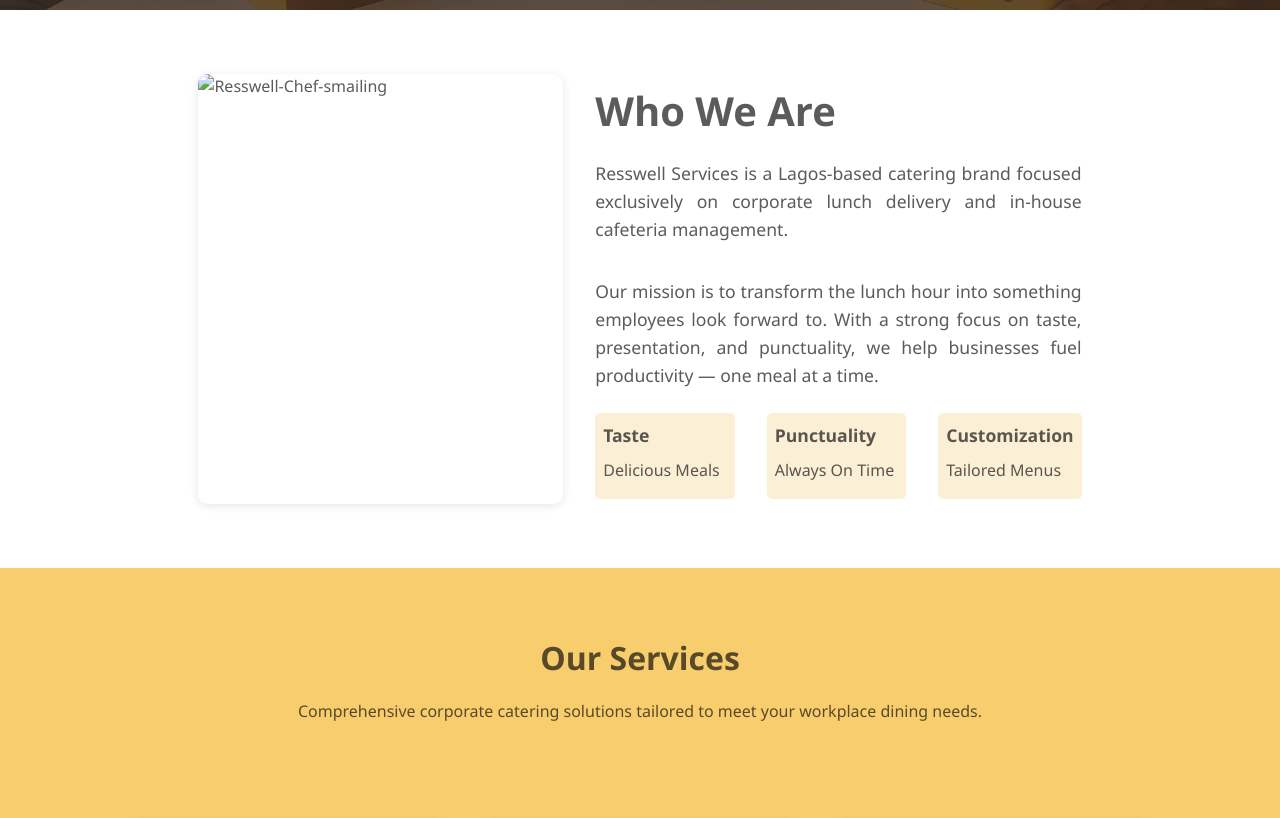
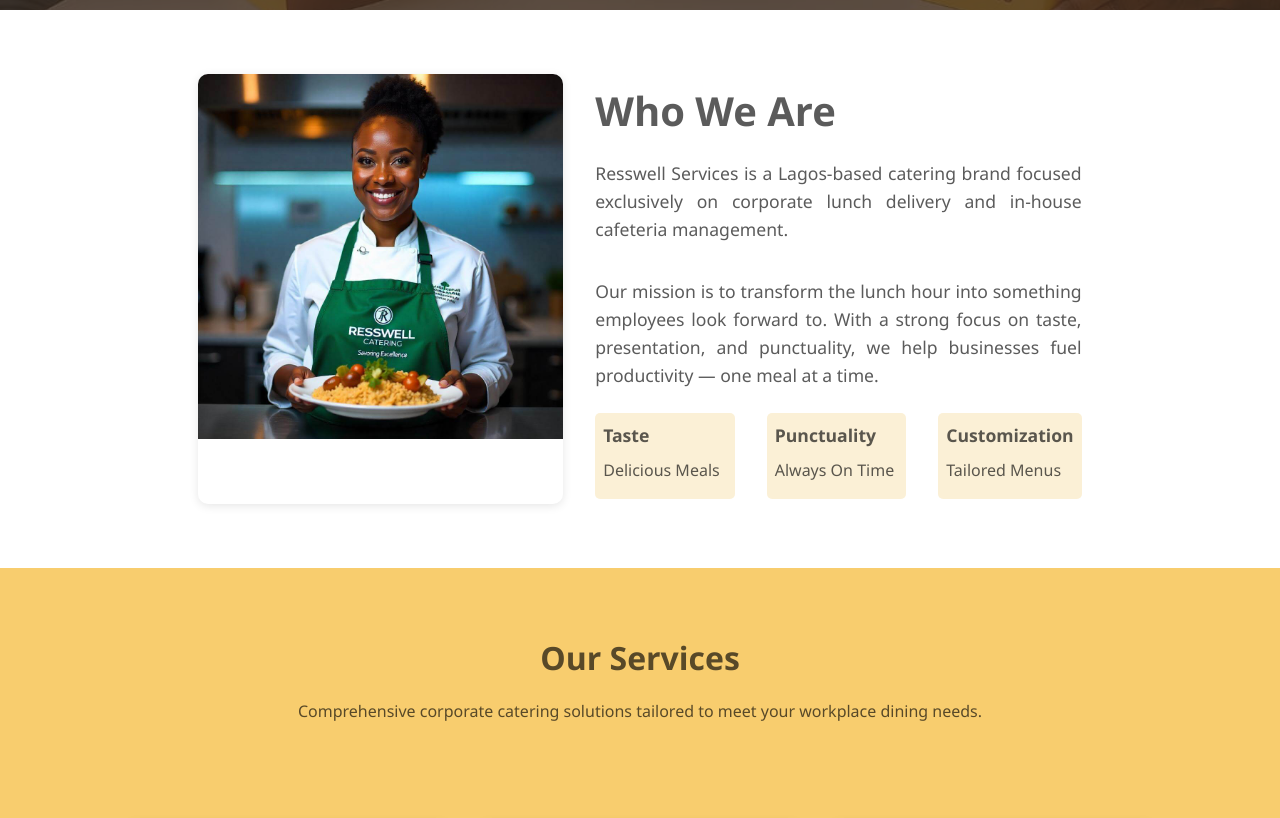
Before and after one commit to anyiamvictor/resswellservices, a plain HTML site: page index.html in a window 1280 px wide. Shown: the part 910-1728 px from the top of the page. Drawn offline with nearby package versions, Linux system fonts and the light colour scheme.

Commit message:
finalizing site with touhups in css

```diff
--- a/index.html
+++ b/index.html
@@ -50,7 +50,7 @@
     />
     <meta
       property="twitter:image"
-      content="https://www.resswellservices.com/assets/ladysmilingjpeg.jpeg"
+      content="https://www.resswellservices.com/assets/ladysmilingjpeg2.jpeg"
     />
 
     <!-- Favicon (Optional) -->
@@ -248,7 +248,7 @@
       <div class="about-container">
         <div class="about-image">
           <img
-            src="./assets/ladysmilingjpeg.jpeg"
+            src="./assets/ladysmilingjpeg2.jpeg"
             alt="Resswell-Chef-smailing"
             loading="lazy"
           />
```
